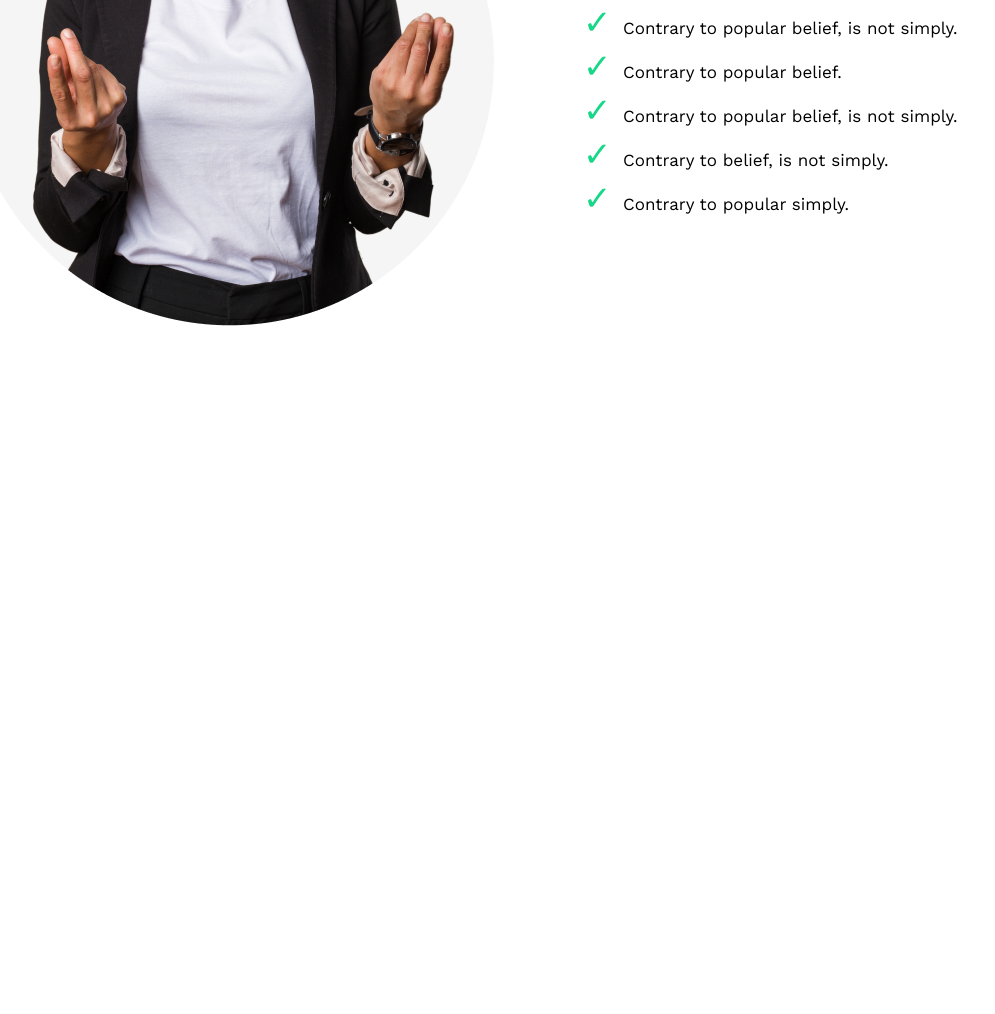
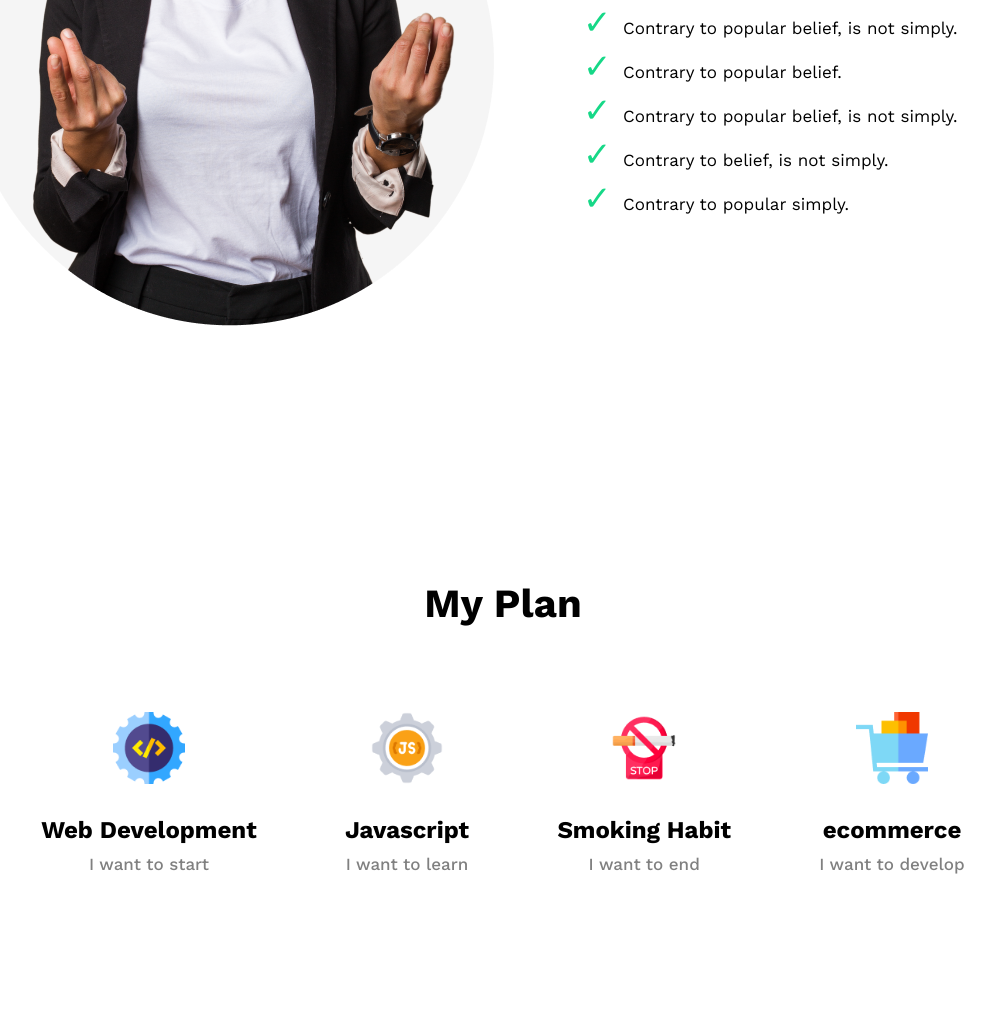
Before and after one commit to rakib5561/self-planning-website-2023, a plain HTML site: page index.html in a window 1280 px wide. Shown: the part 1318-2332 px from the top of the page, without its empty margins (137-1132 px from the left). Before the commit the page ends 1768 px from the top, so only its background shows below. Drawn offline with nearby package versions, Linux system fonts and the light colour scheme.

Commit message:
plan 2023 section added

```diff
--- a/index.html
+++ b/index.html
@@ -36,6 +36,7 @@
     </div>
     <!-- End Banner Part -->
 
+    <!-- Start Failurs Part -->
     <div id="failures">
       <div class="container">
         <div class="failur-content">
@@ -65,6 +66,44 @@
         </div>
       </div>
     </div>
+    <!-- End Failurs Part -->
+
+    <!-- Start plan section -->
+
+    <div id="my-plan">
+      <div class="container">
+        <div class="plan-content">
+          <div class="plan-title">
+            <h2>My Plan</h2>
+          </div>
+
+          <div class="plan-box">
+            <div class="box">
+              <img src="./image/icons/web.png" alt="" />
+              <h3>Web Development</h3>
+              <p>I want to start</p>
+            </div>
+            <div class="box">
+              <img src="./image/icons/js.png" alt="" />
+              <h3>Javascript</h3>
+              <p>I want to learn</p>
+            </div>
+            <div class="box">
+              <img src="./image/icons/smoke.png" alt="" />
+              <h3>Smoking Habit</h3>
+              <p>I want to end</p>
+            </div>
+            <div class="box">
+              <img src="./image/icons/ecom.png" alt="" />
+              <h3>ecommerce</h3>
+              <p>I want to develop</p>
+            </div>
+          </div>
+        </div>
+      </div>
+    </div>
+
+    <!-- End plan section -->
 
     <!-- Start Footer -->
     <footer></footer>
--- a/style/style.css
+++ b/style/style.css
@@ -112,3 +112,42 @@
   font-size: 34px;
   content: "\2713\0020";
 }
+/* End failur part Style */
+
+/* Start Plan section style */
+#my-plan {
+  width: 100%;
+  overflow: hidden;
+  padding: 130px 0px;
+}
+.plan-title {
+  width: 100%;
+}
+.plan-title h2 {
+  font-size: 40px;
+  padding-bottom: 75px;
+  text-align: center;
+}
+
+.plan-box {
+  display: flex;
+  justify-content: space-evenly;
+  padding: 10px 10px;
+}
+.box {
+  text-align: center;
+}
+.box img {
+  width: 72px;
+  padding-bottom: 28px;
+}
+
+.box h3 {
+  font-size: 24px;
+  padding-bottom: 10px;
+}
+.box p {
+  font-size: 17px;
+  color: grey;
+  font-weight: 500;
+}
```
